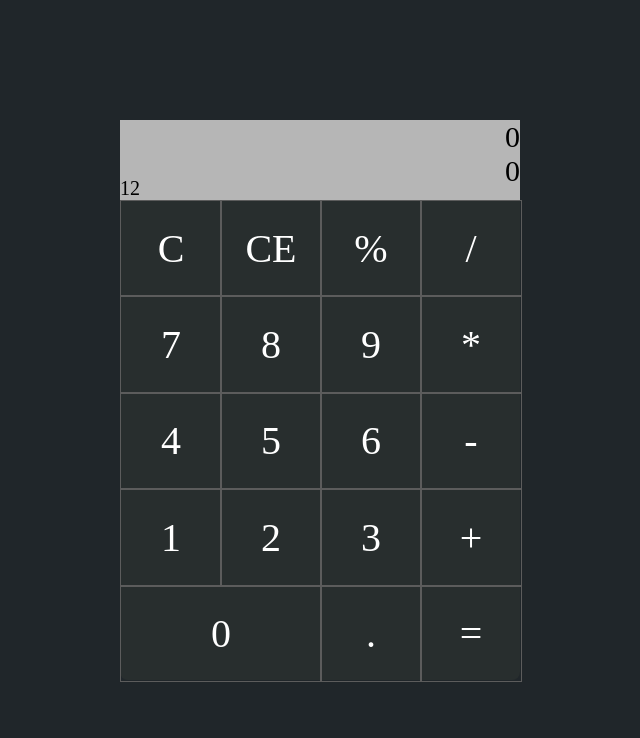
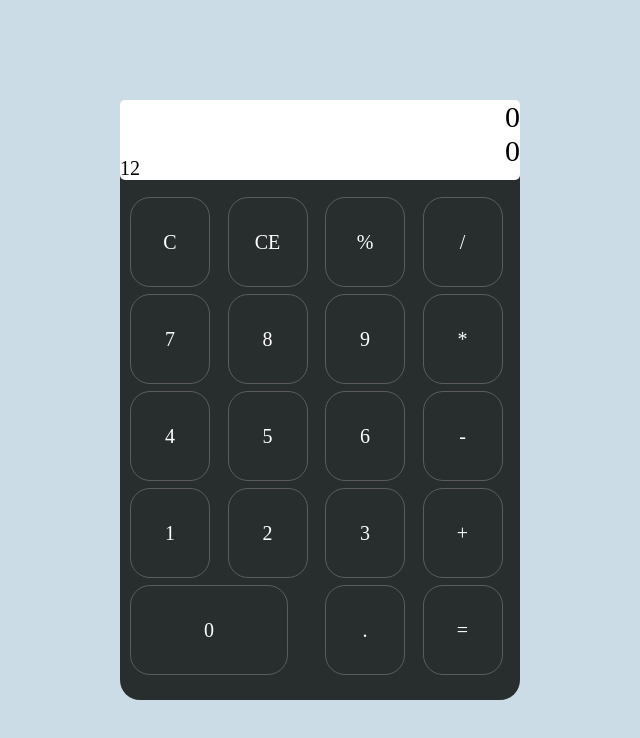
Before and after one commit to amanrajput12/calculatorapp, a plain HTML site: page index.html in a window 1280 px wide. Shown: the whole page, without its empty margins (320-960 px from the left). Drawn offline with Linux system fonts and the light colour scheme.

Commit message:
design updated

```diff
--- a/style.css
+++ b/style.css
@@ -3,29 +3,36 @@
     margin: 0;
 }
 section{
-    background-color: rgb(32, 38, 42);
+    background-color: rgb(204, 220, 230);
     height: 100vh;
     width: 100%;
     display: flex;
     justify-content: center;
     align-items: center;
     flex-wrap: wrap;
+
 }
 .container{
     width: 50vh;
-    height: 70vh;
+    height: 75vh;
     background-color: rgb(40, 46, 46);
-    border-radius: 8px;
+    /* border-radius: 10px; */
+    border-top-left-radius: 30px;
+    border-top-right-radius: 20px;
+    border-bottom-left-radius: 20px;
+    border-bottom-right-radius: 20px;
+
 
 }
 .display{
-    background-color: rgb(182, 182, 182);
+    background-color:#ffff;
     height: 10vh;
     width: 100%;
     text-align: right;
     font-size: 30px;
     position: relative;
     overflow: hidden ;
+    border-radius:5px ;
 
 }
 .temp-result{
@@ -37,18 +44,23 @@ section{
 .all_buttons{
     color: #ffff;
     display: grid;
+    margin-left: 10px;
+    margin-top: 10px;
 
     grid-template: repeat(4,1fr)/repeat(4,1fr);
+
 }
 .button{
     border: 0.2px solid rgb(92, 92, 92);
     display: flex;
     align-items: center;
     justify-content: center;
-    height: 11.8vh;
-    width: 100%;
+    height: 11vh;
+    width: 80%;
     cursor: pointer;
-    font-size: 40px ;
+    font-size: 20px ;
+    border-radius: 20px;
+    margin-top: 7px;
 }
 .button:hover{
     background-color: rgb(30,43,46);
```
